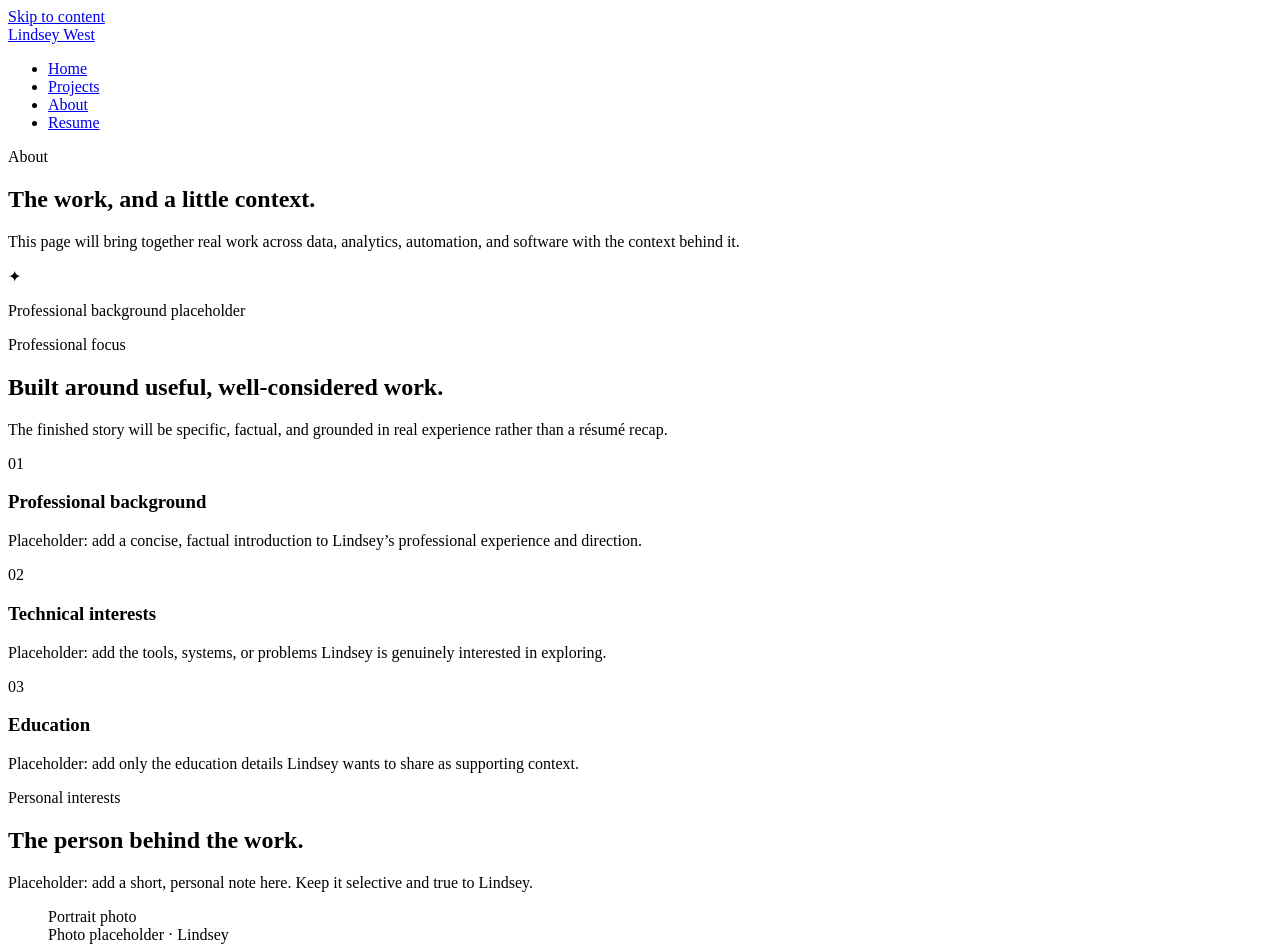
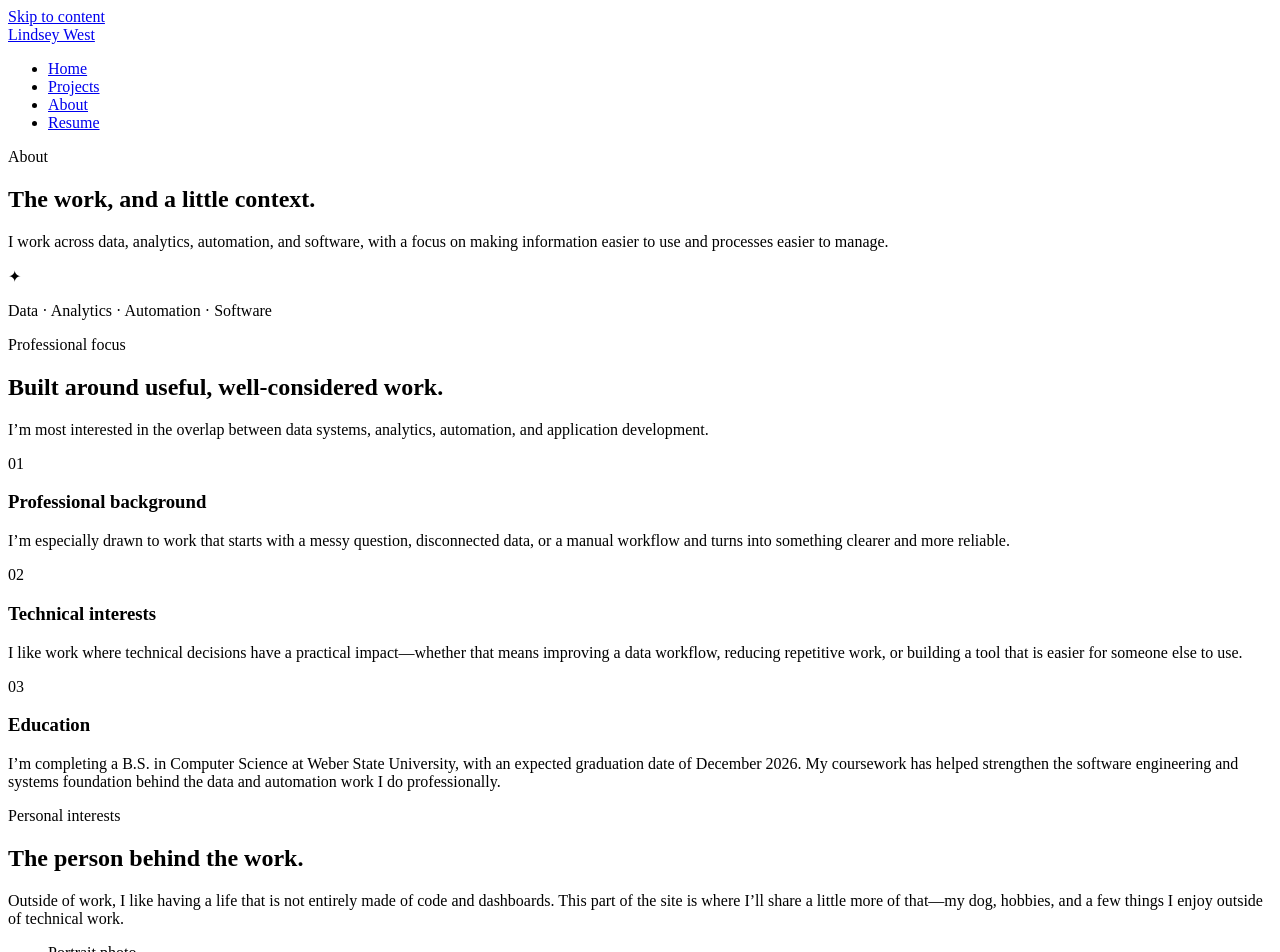
Before and after one commit to lindseyjwest/lindseywest.dev, a React (Vite) app: page /about in a window 1280 px wide. Shown: the top 952 px of the page. Built offline with nearby package versions, Linux system fonts and the light colour scheme; the HTML template or start-up script is replaced by a standard one.

Commit message:
feat: add About page professional copy

```diff
--- a/src/pages/AboutPage.tsx
+++ b/src/pages/AboutPage.tsx
@@ -2,17 +2,17 @@ const aboutTopics = [
   {
     title: 'Professional background',
     description:
-      'Placeholder: add a concise, factual introduction to Lindsey’s professional experience and direction.',
+      'I’m especially drawn to work that starts with a messy question, disconnected data, or a manual workflow and turns into something clearer and more reliable.',
   },
   {
     title: 'Technical interests',
     description:
-      'Placeholder: add the tools, systems, or problems Lindsey is genuinely interested in exploring.',
+      'I like work where technical decisions have a practical impact—whether that means improving a data workflow, reducing repetitive work, or building a tool that is easier for someone else to use.',
   },
   {
     title: 'Education',
     description:
-      'Placeholder: add only the education details Lindsey wants to share as supporting context.',
+      'I’m completing a B.S. in Computer Science at Weber State University, with an expected graduation date of December 2026. My coursework has helped strengthen the software engineering and systems foundation behind the data and automation work I do professionally.',
   },
 ]
 
@@ -24,13 +24,13 @@ export function AboutPage() {
           <p className="eyebrow">About</p>
           <h1 id="about-title">The work, and a little context.</h1>
           <p className="about-hero-copy">
-            This page will bring together real work across data, analytics, automation,
-            and software with the context behind it.
+            I work across data, analytics, automation, and software, with a focus on making
+            information easier to use and processes easier to manage.
           </p>
         </div>
         <div className="about-hero-note">
           <span className="about-hero-note-mark" aria-hidden="true">✦</span>
-          <p>Professional background placeholder</p>
+          <p>Data · Analytics · Automation · Software</p>
         </div>
       </section>
 
@@ -40,8 +40,8 @@ export function AboutPage() {
             <p className="eyebrow">Professional focus</p>
             <h2>Built around useful, well-considered work.</h2>
             <p>
-              The finished story will be specific, factual, and grounded in real
-              experience rather than a résumé recap.
+              I’m most interested in the overlap between data systems, analytics,
+              automation, and application development.
             </p>
           </div>
           <div className="about-topic-list">
@@ -63,8 +63,9 @@ export function AboutPage() {
           <p className="eyebrow">Personal interests</p>
           <h2 id="personal-interests-heading">The person behind the work.</h2>
           <p>
-            Placeholder: add a short, personal note here. Keep it selective and true to
-            Lindsey.
+            Outside of work, I like having a life that is not entirely made of code and
+            dashboards. This part of the site is where I’ll share a little more of
+            that—my dog, hobbies, and a few things I enjoy outside of technical work.
           </p>
         </div>
         <div className="photo-mosaic">
```
